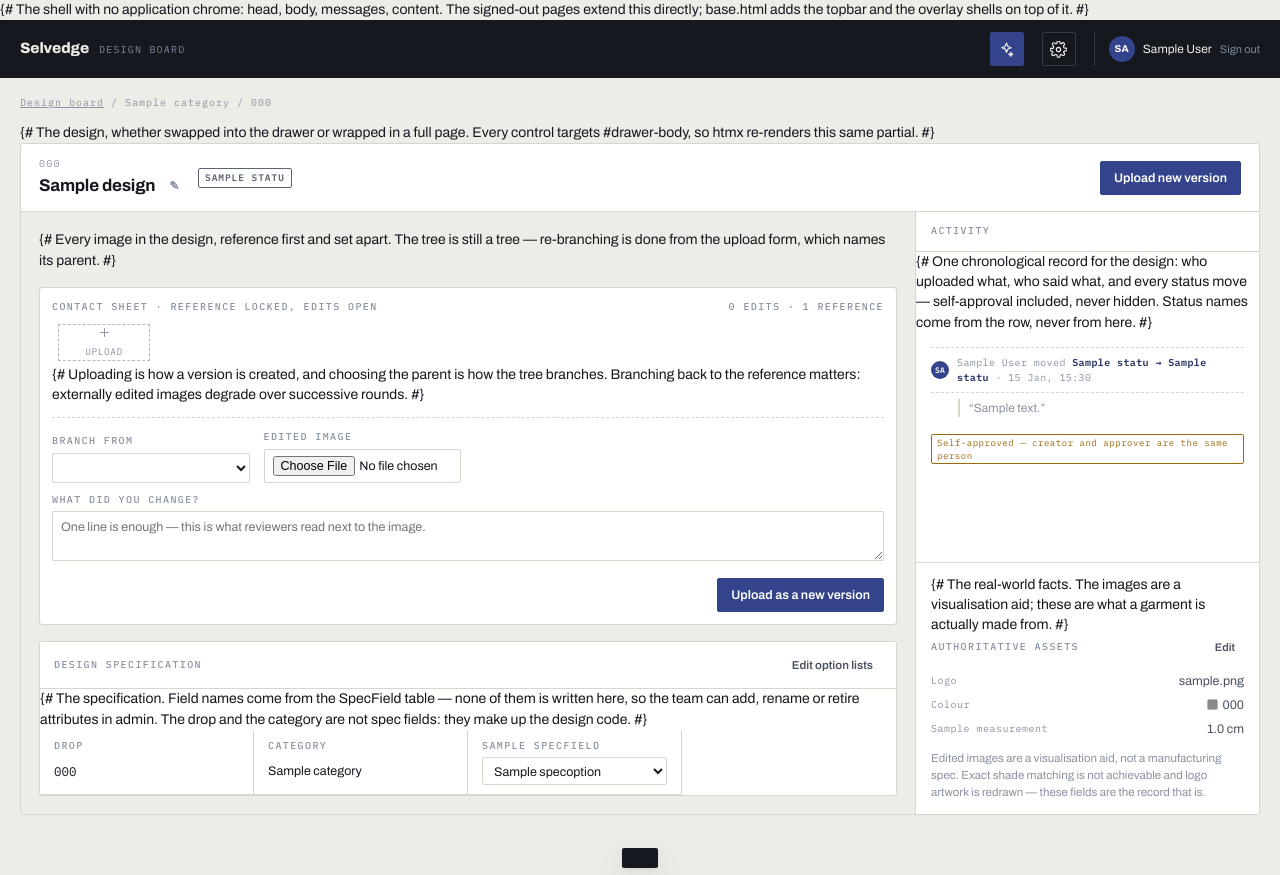
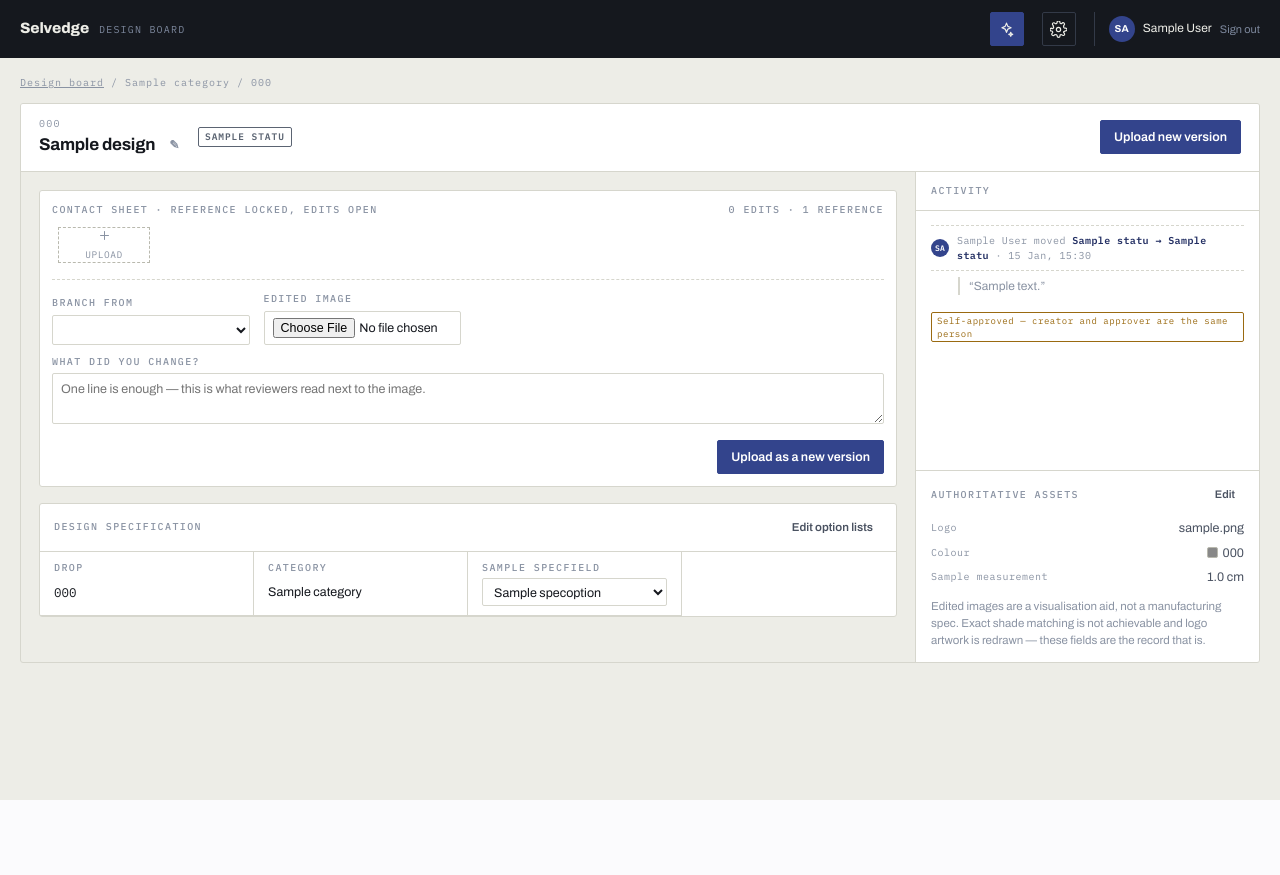
Before and after one commit to purnasankar300/unsloth_design, a Django app: page /designs/000/ in a window 1280 px wide. After the commit the page ends 800 px from the top, so only its background shows below. Run offline with Django 5.2, Linux system fonts and the light colour scheme; a user stored in the database is signed in; tables that the repository leaves empty hold one stand-in row (values such as "Sample post"); data that the repository does not hold is empty; parts of the project's set-up code (start-up, migrations or seed data) failed here and were passed over; some libraries are stand-ins or nearby versions.

Commit message:
fix: stop multi-line template comments rendering as page text
Django closes {# #} at the end of the line, never across a newline, so every
multi-line one in the repo was leaking onto the page — the shell note appeared
above the login form, and the drawer's notes appeared inside the activity feed.

Converted all 15 to {% comment %}/{% endcomment %} and added a test that walks
every template and fails on a {# #} containing a newline.

Co-Authored-By: Claude Opus 5 <noreply@anthropic.com>

```diff
--- a/designs/templates/designs/create.html
+++ b/designs/templates/designs/create.html
@@ -20,9 +20,9 @@
             </div>
           {% endfor %}
 
-          {# Every value here is optional and editable later from the drawer, so
+          {% comment %} Every value here is optional and editable later from the drawer, so
              the whole grid starts folded away. No field label is written out —
-             the section is whatever the table holds. #}
+             the section is whatever the table holds. {% endcomment %}
           <details class="specfold">
             <summary>Specification — optional, all editable later</summary>
             <div class="spec-grid">
--- a/designs/templates/designs/detail.html
+++ b/designs/templates/designs/detail.html
@@ -1,9 +1,9 @@
 {% extends "base.html" %}
 {% block title %}{{ design.code }} · Selvedge{% endblock %}
 
-{# The drawer, rendered as a page. Reached by a deep link, a bookmark, or a click
+{% comment %} The drawer, rendered as a page. Reached by a deep link, a bookmark, or a click
    with JavaScript off — it is the same partial htmx swaps in, so the two cannot
-   drift apart. #}
+   drift apart. {% endcomment %}
 {% block content %}
 <div class="pagedrawer">
   <div class="crumb"><a href="{% url 'design-list' %}">Design board</a> / {{ design.category.label }} / {{ design.season.code }}</div>
--- a/designs/templates/designs/list.html
+++ b/designs/templates/designs/list.html
@@ -2,9 +2,9 @@
 {% block title %}Design board · Selvedge{% endblock %}
 
 {% block content %}
-{# Status names are never written here. The dropdown is whatever the Status
+{% comment %} Status names are never written here. The dropdown is whatever the Status
    table says, and the same for Category. One form, so the three controls
-   compose into one querystring. #}
+   compose into one querystring. {% endcomment %}
 <form class="rail" method="get" action="{% url 'design-list' %}">
   <div class="control control-search">
     <svg width="13" height="13" viewBox="0 0 24 24" fill="none" stroke-width="2.4"><circle cx="11" cy="11" r="7"/><path d="M20 20l-4-4"/></svg>
--- a/designs/templates/designs/partials/_activity.html
+++ b/designs/templates/designs/partials/_activity.html
@@ -1,6 +1,6 @@
-{# One chronological record for the design: who uploaded what, who said what,
+{% comment %} One chronological record for the design: who uploaded what, who said what,
    and every status move — self-approval included, never hidden. Status names
-   come from the row, never from here. #}
+   come from the row, never from here. {% endcomment %}
 <div class="thread" id="thread">
   {% for item in activity %}
     {% if item.kind == "upload" %}
--- a/designs/templates/designs/partials/_assets.html
+++ b/designs/templates/designs/partials/_assets.html
@@ -1,5 +1,5 @@
-{# The real-world facts. The images are a visualisation aid; these are what a
-   garment is actually made from. #}
+{% comment %} The real-world facts. The images are a visualisation aid; these are what a
+   garment is actually made from. {% endcomment %}
 <div style="display:flex;align-items:center;gap:10px;margin-bottom:9px">
   <span class="eyebrow">Authoritative assets</span>
   <a class="btn btn-ghost" style="margin-left:auto;font-size:11px;padding:3px 8px"
--- a/designs/templates/designs/partials/_assets_modal.html
+++ b/designs/templates/designs/partials/_assets_modal.html
@@ -1,5 +1,5 @@
-{# The authoritative assets, as a modal over the drawer and as the body of the
-   no-JS page. One markup, so the two cannot drift. #}
+{% comment %} The authoritative assets, as a modal over the drawer and as the body of the
+   no-JS page. One markup, so the two cannot drift. {% endcomment %}
 <div class="modal-inner">
   <div class="modal-head">
     <div>
--- a/designs/templates/designs/partials/_contact_sheet.html
+++ b/designs/templates/designs/partials/_contact_sheet.html
@@ -1,5 +1,5 @@
-{# Every image in the design, reference first and set apart. The tree is still a
-   tree — re-branching is done from the upload form, which names its parent. #}
+{% comment %} Every image in the design, reference first and set apart. The tree is still a
+   tree — re-branching is done from the upload form, which names its parent. {% endcomment %}
 <div class="sheet">
   <div class="sheet-head">
     <span class="eyebrow">Contact sheet · reference locked, edits open</span>
--- a/designs/templates/designs/partials/_design_head_form.html
+++ b/designs/templates/designs/partials/_design_head_form.html
@@ -1,5 +1,5 @@
-{# Name, drop and category, edited in place. The code is not here on purpose:
-   it was issued once and is the design's identity. #}
+{% comment %} Name, drop and category, edited in place. The code is not here on purpose:
+   it was issued once and is the design's identity. {% endcomment %}
 <form class="headedit" method="post" action="{% url 'design-update' design.code %}"
       hx-post="{% url 'design-update' design.code %}" hx-target="#drawer-body" hx-swap="innerHTML">
   {% csrf_token %}
--- a/designs/templates/designs/partials/_drawer.html
+++ b/designs/templates/designs/partials/_drawer.html
@@ -1,5 +1,5 @@
-{# The design, whether swapped into the drawer or wrapped in a full page.
-   Every control targets #drawer-body, so htmx re-renders this same partial. #}
+{% comment %} The design, whether swapped into the drawer or wrapped in a full page.
+   Every control targets #drawer-body, so htmx re-renders this same partial. {% endcomment %}
 <div class="drawer-inner">
 
   <div class="drawer-head">
--- a/designs/templates/designs/partials/_guidance_modal.html
+++ b/designs/templates/designs/partials/_guidance_modal.html
@@ -1,5 +1,5 @@
-{# Editing happens outside this application — it never talks to a model API.
-   These cards are admin-editable content, nothing more. #}
+{% comment %} Editing happens outside this application — it never talks to a model API.
+   These cards are admin-editable content, nothing more. {% endcomment %}
 <div class="modal-inner">
   <div class="modal-head">
     <div>
--- a/designs/templates/designs/partials/_settings_modal.html
+++ b/designs/templates/designs/partials/_settings_modal.html
@@ -1,5 +1,5 @@
-{# The option-list editor. Removing a value retires it — designs already carrying
-   it keep it, and nothing in this application is ever deleted. #}
+{% comment %} The option-list editor. Removing a value retires it — designs already carrying
+   it keep it, and nothing in this application is ever deleted. {% endcomment %}
 <div class="modal-inner">
   <div class="modal-head">
     <div>
--- a/designs/templates/designs/partials/_spec_grid.html
+++ b/designs/templates/designs/partials/_spec_grid.html
@@ -1,6 +1,6 @@
-{# The specification. Field names come from the SpecField table — none of them is
+{% comment %} The specification. Field names come from the SpecField table — none of them is
    written here, so the team can add, rename or retire attributes in admin.
-   The drop and the category are not spec fields: they make up the design code. #}
+   The drop and the category are not spec fields: they make up the design code. {% endcomment %}
 <div class="spec-grid">
   <div class="spec-cell readonly">
     <label class="eyebrow">Drop</label>
--- a/designs/templates/designs/partials/_upload_form.html
+++ b/designs/templates/designs/partials/_upload_form.html
@@ -1,6 +1,6 @@
-{# Uploading is how a version is created, and choosing the parent is how the tree
+{% comment %} Uploading is how a version is created, and choosing the parent is how the tree
    branches. Branching back to the reference matters: externally edited images
-   degrade over successive rounds. #}
+   degrade over successive rounds. {% endcomment %}
 <form id="upload" class="upload" method="post" enctype="multipart/form-data"
       action="{% url 'version-create' design.code %}">
   {% csrf_token %}
--- a/templates/base.html
+++ b/templates/base.html
@@ -1,7 +1,7 @@
 {% extends "base_bare.html" %}
 
-{# The signed-in shell: the bare page plus the topbar and the overlay shells.
-   Search lives on the board with the other two filters, not up here. #}
+{% comment %} The signed-in shell: the bare page plus the topbar and the overlay shells.
+   Search lives on the board with the other two filters, not up here. {% endcomment %}
 
 {% block chrome %}
 <header class="topbar">
--- a/templates/base_bare.html
+++ b/templates/base_bare.html
@@ -1,7 +1,7 @@
 {% load static %}<!doctype html>
-{# The shell with no application chrome: head, body, messages, content.
+{% comment %} The shell with no application chrome: head, body, messages, content.
    The signed-out pages extend this directly; base.html adds the topbar and the
-   overlay shells on top of it. #}
+   overlay shells on top of it. {% endcomment %}
 <html lang="en-IN">
 <head>
   <meta charset="utf-8">
```
Also changed, not shown: CLAUDE.md (+5 -1 lines), designs/tests/test_editing.py (+23 -0 lines), docs/application.md (+1 -1 lines), docs/local-setup.md (+1 -1 lines).
